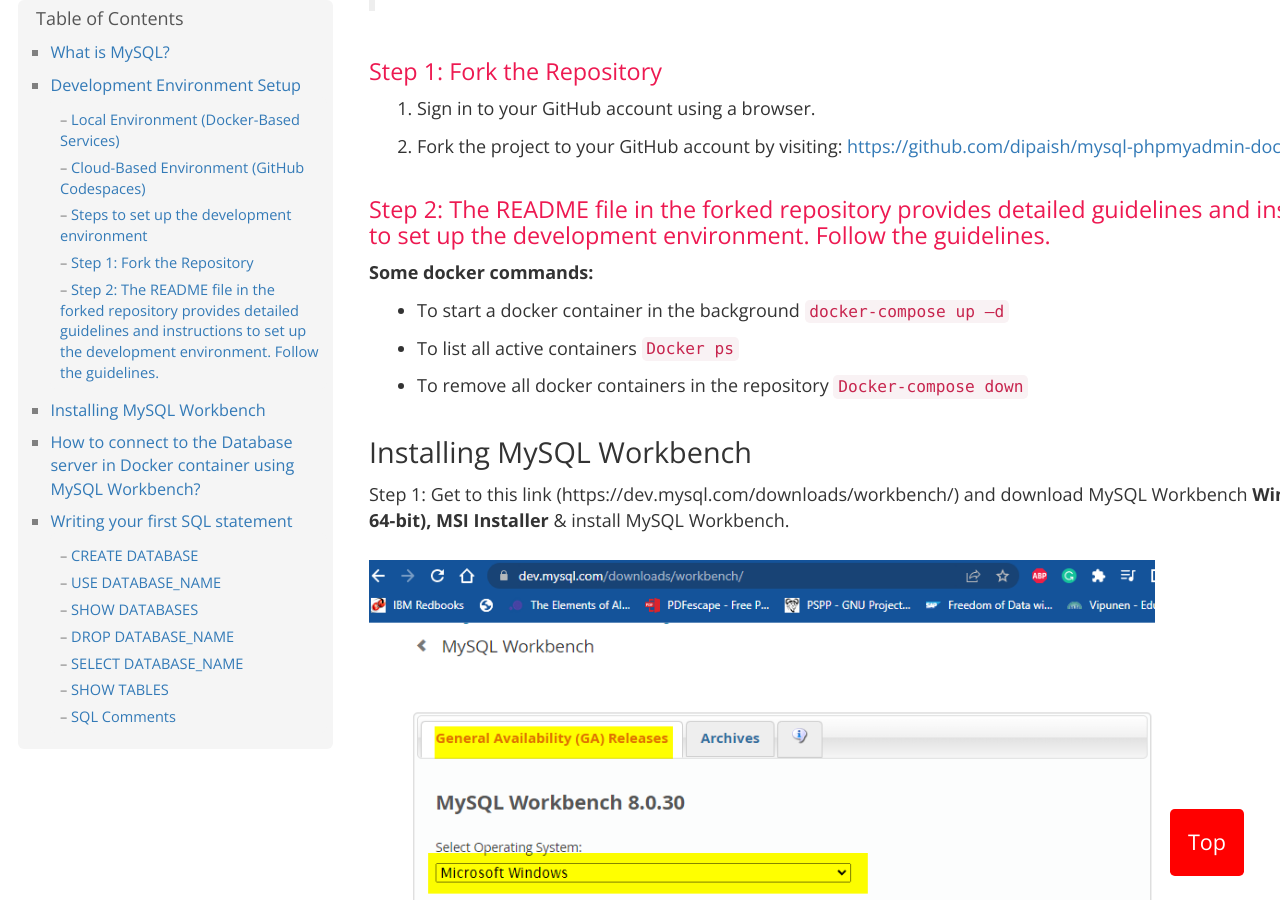
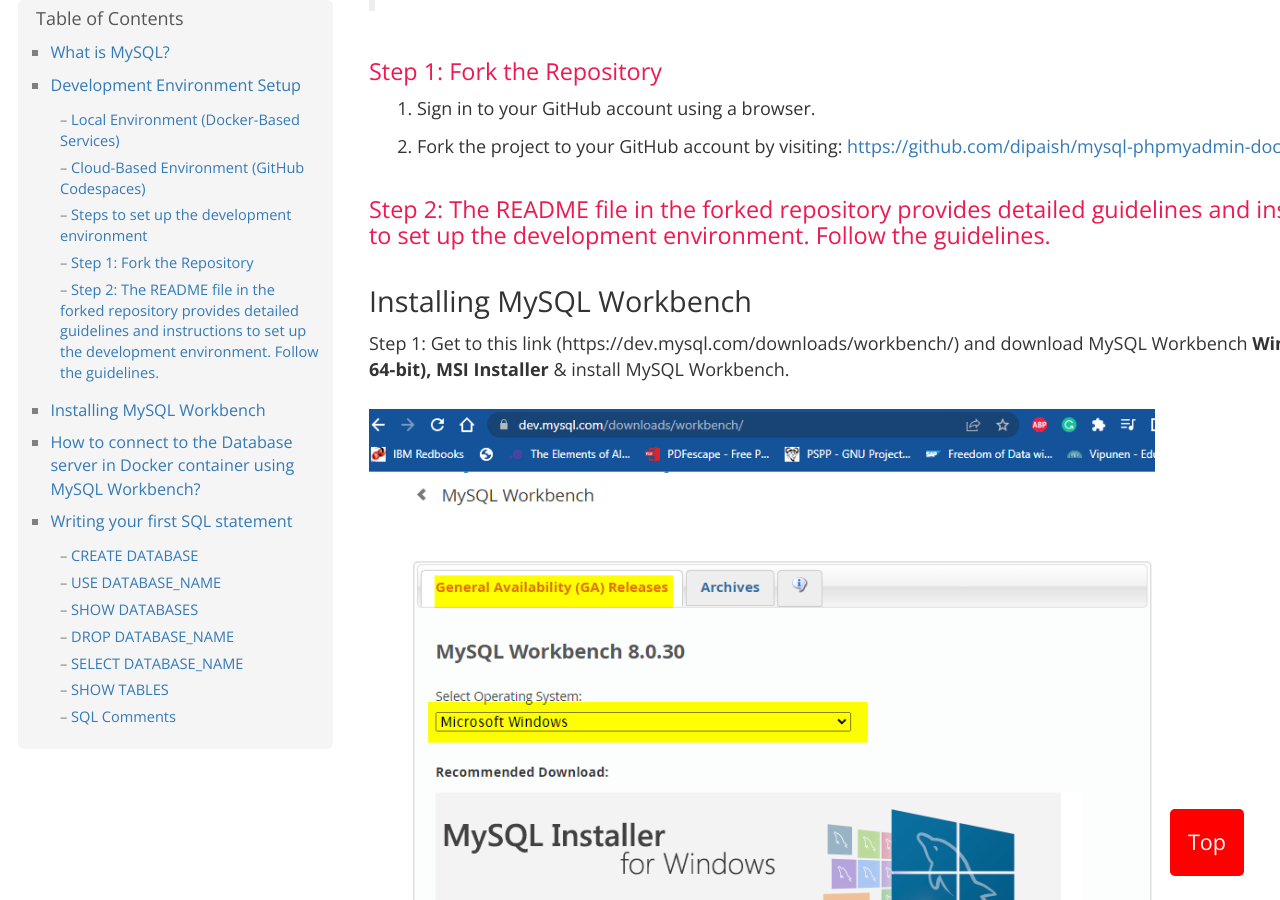
Before and after one commit to dipaish/databases, a Jekyll site: the page built from index.md, in a window 1280 px wide and 900 px high, scrolled down 2165 px. Built offline with Jekyll 4.4.1, drawn with Linux system fonts in a browser that asks for light colours; our own code applies the rules of GitHub Pages for plain Markdown files; comment, search, counter and statistics services are not loaded.

Commit message:
minor updates

```diff
--- a/index.md
+++ b/index.md
@@ -49,13 +49,6 @@ We need to set up MySQL database servers to create databases. This will also all
 2. Fork the project to your GitHub account by visiting: [https://github.com/dipaish/mysql-phpmyadmin-docker](https://github.com/dipaish/mysql-phpmyadmin-docker).
 
 ### Step 2:  The README file in the forked repository provides detailed guidelines and instructions to set up the development environment. Follow the guidelines.
-
-**Some docker commands:**
-- To start a docker container in the background `docker-compose up –d`
-- To list all active containers
-`Docker ps`
-- To remove all docker containers in the repository `Docker-compose down`
-
 
 ## Installing MySQL Workbench
 Step 1: Get to this link (https://dev.mysql.com/downloads/workbench/) and download MySQL Workbench **Windows (x86, 64-bit), MSI Installer** & install MySQL Workbench.
```
